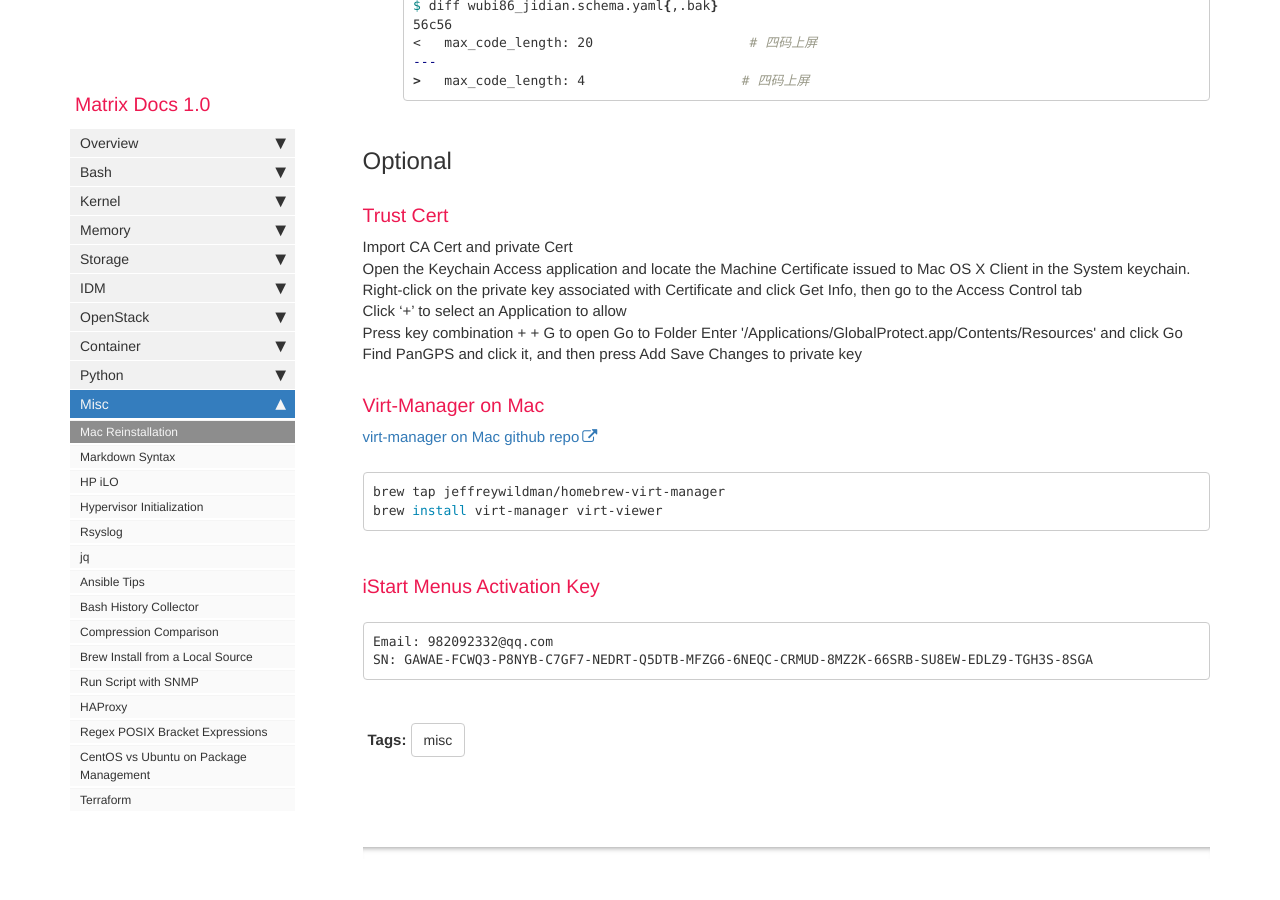
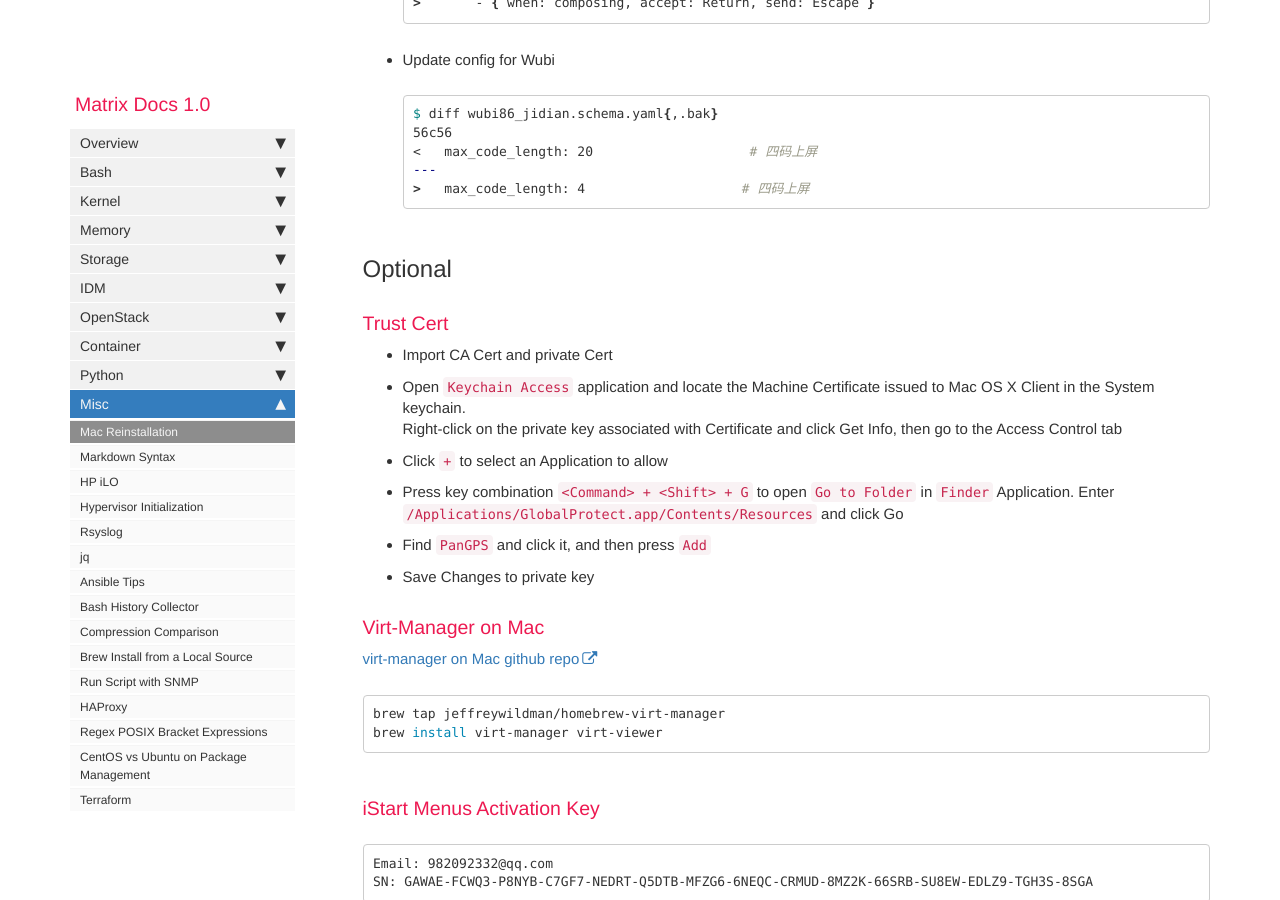
Before and after one commit to matrixzj/documentations, a Jekyll site: the page built from pages/misc/misc_mac_reinstallation_steps.md, in a window 1280 px wide and 900 px high, scrolled down 4788 px. Built offline with Jekyll 4.4.1, drawn with Linux system fonts in a browser that asks for light colours; comment, search, counter and statistics services are not loaded; some of the changed text lies outside the part shown.

Commit message:
There are        1 files have been modified at 2023-12-12 22:55:01 . 	-rw-r--r--  1 jzou  staff  6275 Dec 12 22:54 pages/misc/misc_mac_reinstallation_steps.md No files have been added. No files have been deleted. No file type has been changed.

````diff
--- a/pages/misc/misc_mac_reinstallation_steps.md
+++ b/pages/misc/misc_mac_reinstallation_steps.md
@@ -49,7 +52,6 @@ defaults write com.apple.finder _FXShowPosixPathInTitle -bool true; killall Find
 ```
 
 ### Set New Hostname
-
 ```bash
 hostname=""
 sudo scutil --set HostName "${hostname}"
@@ -75,8 +77,8 @@ $ brew list gawk | grep 'bin/awk'
 ```
 
 ```
+sed_path=$(brew list gnu-sed | grep 'bin/sed')
 awk_path=$(brew list gawk | grep '/bin/awk')
-sed_path=$(brew list gnu-sed | grep 'bin/sed')
 echo "export PATH=\"${awk_path%/awk}:${sed_path%/sed}:$PATH\"" >> ~/.zshrc
 ```
 
@@ -118,9 +120,7 @@ complex modifications config location
 ```bash
 brew install --cask squirrel
 ```
-
 [Install Wubi jidian Input](https://awesomeopensource.com/project/KyleBing/rime-wubi86-jidian)
-
 ```bash
 cd ~/Downloads
 git clone https://github.com/KyleBing/rime-wubi86-jidian.git
@@ -189,14 +188,13 @@ $ diff wubi86_jidian.schema.yaml{,.bak}
 
 ## Optional
 ### Trust Cert
-Import CA Cert and private Cert
-Open the Keychain Access application and locate the Machine Certificate issued to Mac OS X Client in the System keychain.
+- Import CA Cert and private Cert
+- Open `Keychain Access` application and locate the Machine Certificate issued to Mac OS X Client in the System keychain.
 Right-click on the private key associated with Certificate and click Get Info, then go to the Access Control tab
-Click '+' to select an Application to allow
-Press key combination <Command> + <Shift> + G to open Go to Folder
-Enter '/Applications/GlobalProtect.app/Contents/Resources' and click Go
-Find PanGPS and click it, and then press Add
-Save Changes to private key
+- Click `+` to select an Application to allow
+- Press key combination `<Command> + <Shift> + G` to open `Go to Folder` in `Finder` Application. Enter `/Applications/GlobalProtect.app/Contents/Resources` and click Go
+- Find `PanGPS` and click it, and then press `Add`
+- Save Changes to private key
 
 ### Virt-Manager on Mac
 [virt-manager on Mac github repo](https://github.com/jeffreywildman/homebrew-virt-manager)
````
Also changed, not shown: other parts of pages/misc/misc_mac_reinstallation_steps.md (+8 -6 lines).
